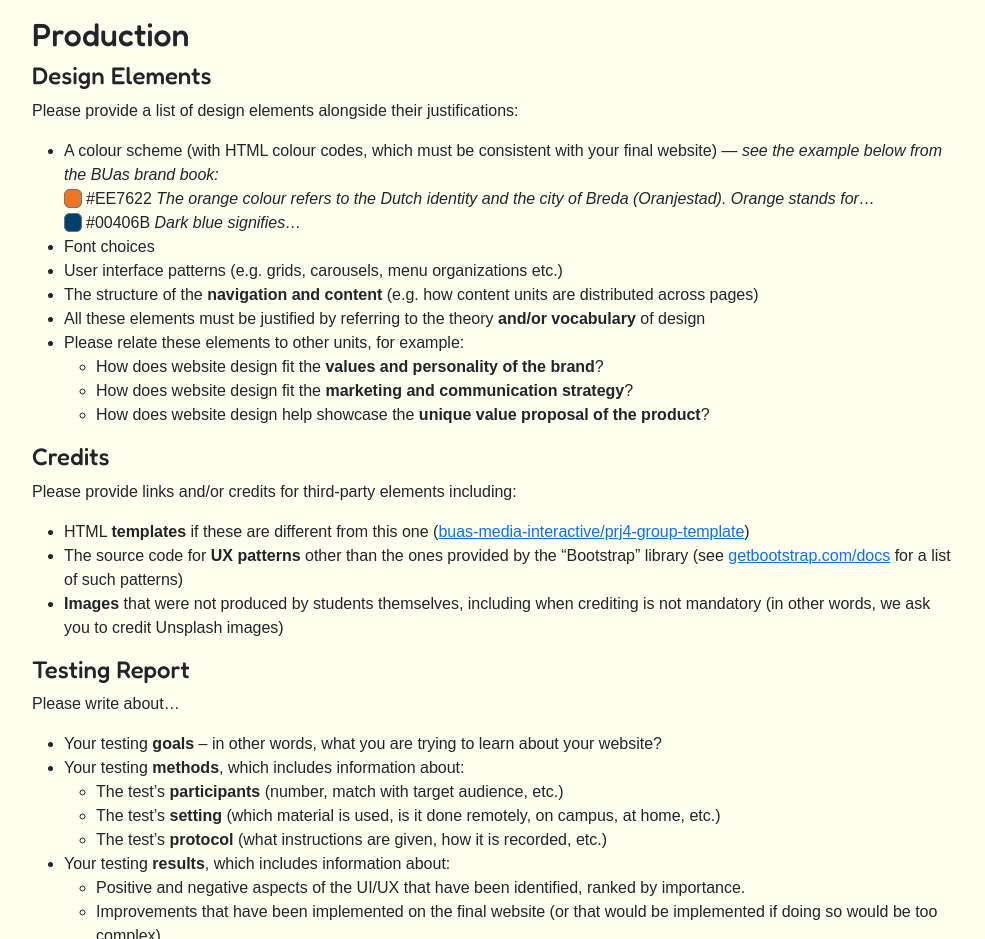
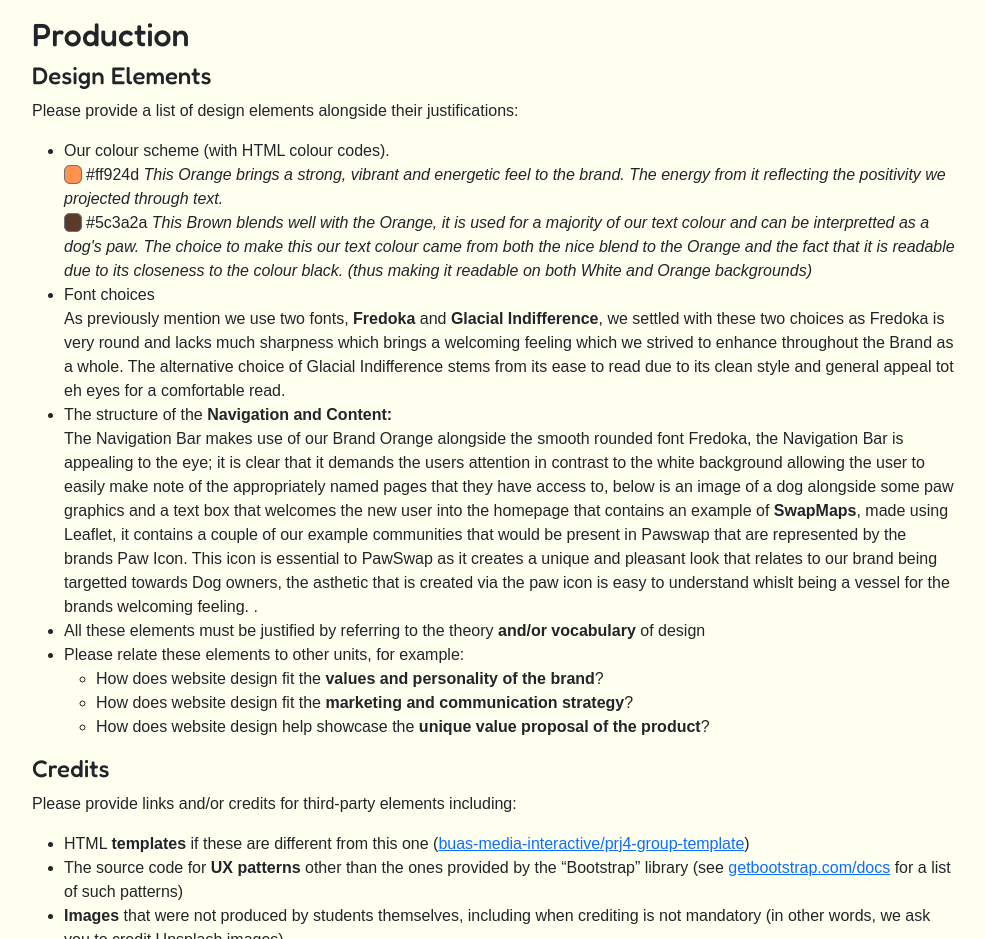
Before and after one commit to Atluswish/Pawswap, a plain HTML site: page corporate.html in a window 1280 px wide. Shown: the part 4860-5799 px from the top of the page, without its empty margins (240-1225 px from the left). Drawn offline with nearby package versions, Linux system fonts and the light colour scheme; a web font is replaced by a local one.

Commit message:
Updated Corporate (unfinished)

```diff
--- a/corporate.html
+++ b/corporate.html
@@ -212,24 +212,27 @@
           <p>Please provide a list of design elements alongside their justifications:</p>
           <ul>
             <li>
-              A colour scheme (with HTML colour codes, which must be consistent with your final website)
-              <em>&mdash; see the example below from the BUas brand book:</em>
+              Our colour scheme (with HTML colour codes).
+
               <ul class="list-unstyled">
                 <li>
-                  <span class="border border-secondary rounded px-2 me-1" style="background-color: #EE7622;"></span>
-                  #EE7622
-                  <em>The orange colour refers to the Dutch identity and the city of Breda (Oranjestad). Orange stands for&hellip;</em>
+                  <span class="border border-secondary rounded px-2 me-1" style="background-color: #ff924d;"></span>
+                  #ff924d
+                  <em>This Orange brings a strong, vibrant and energetic feel to the brand. The energy from it reflecting the positivity we projected through text.</em>
                 </li>
                 <li>
-                  <span class="border border-secondary rounded px-2 me-1" style="background-color: #00406B;"></span>
-                  #00406B
-                  <em>Dark blue signifies&hellip;</em>
+                  <span class="border border-secondary rounded px-2 me-1" style="background-color: #5c3a2a;"></span>
+                  #5c3a2a
+                  <em>This Brown blends well with the Orange, it is used for a majority of our text colour and can be interpretted as a dog's paw. The choice to make this our text colour came from both the nice blend to the Orange and the fact that it is readable due to its closeness to the colour black. (thus making it readable on both White and Orange backgrounds)</em>
                 </li>
               </ul>
             </li>
-            <li>Font choices</li>
-            <li>User interface patterns (e.g. grids, carousels, menu organizations etc.)</li>
-            <li>The structure of the <strong>navigation and content</strong> (e.g. how content units are distributed across pages)</li>
+            <li>Font choices<br>
+            As previously mention we use two fonts, <strong>Fredoka</strong> and <strong>Glacial Indifference</strong>, we settled with these two choices as Fredoka is very round and lacks much sharpness which brings a welcoming feeling which we strived to enhance throughout the Brand as a whole. The alternative choice of Glacial Indifference stems from its ease to read due to its clean style and general appeal tot eh eyes for a comfortable read.</li>
+            <li>The structure of the <strong>Navigation and Content:</strong><br>
+				The Navigation Bar makes use of our Brand Orange alongside the smooth rounded font Fredoka, the Navigation Bar is appealing to the eye; it is clear that it demands the users attention in contrast to the white background allowing the user to easily make note of the appropriately named pages that they have access to, below is an image of a dog alongside some paw graphics and a text box that welcomes the new user into the homepage that contains an example of <strong>SwapMaps</strong>, made using Leaflet, it contains a couple of our example communities that would be present in Pawswap that are represented by the brands Paw Icon. This icon is essential to PawSwap as it creates a unique and pleasant look that relates to our brand being targetted towards Dog owners, the asthetic that is created via the paw icon is easy to understand whislt being a vessel for the brands welcoming feeling. .
+			  </li>
+
             <li>All these elements must be justified by referring to the theory <strong>and/or vocabulary</strong> of design</li>
             <li>Please relate these elements to other units, for example:
               <ul>
@@ -313,7 +316,7 @@
           <ul class="list-unstyled d-flex flex-wrap justify-content-center align-items-center">
             <li class="m-2">
               <a href="#"><!-- Please make a link to your socials instead -->
-                <img alt="Image Placeholder" class="img-thumbnail" src="images/pawswapinsta.PNG" width="280"  alt="">
+                <img alt="" class="img-thumbnail" src="images/pawswapinsta.PNG" width="280">
               </a>
             </li>
             <li class="m-2">
```
